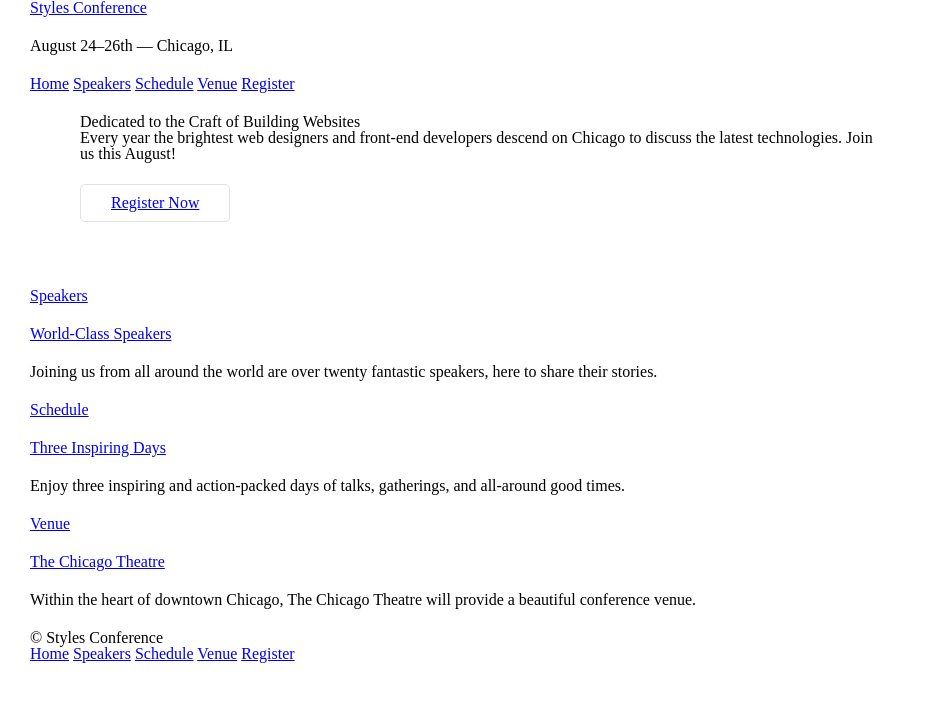
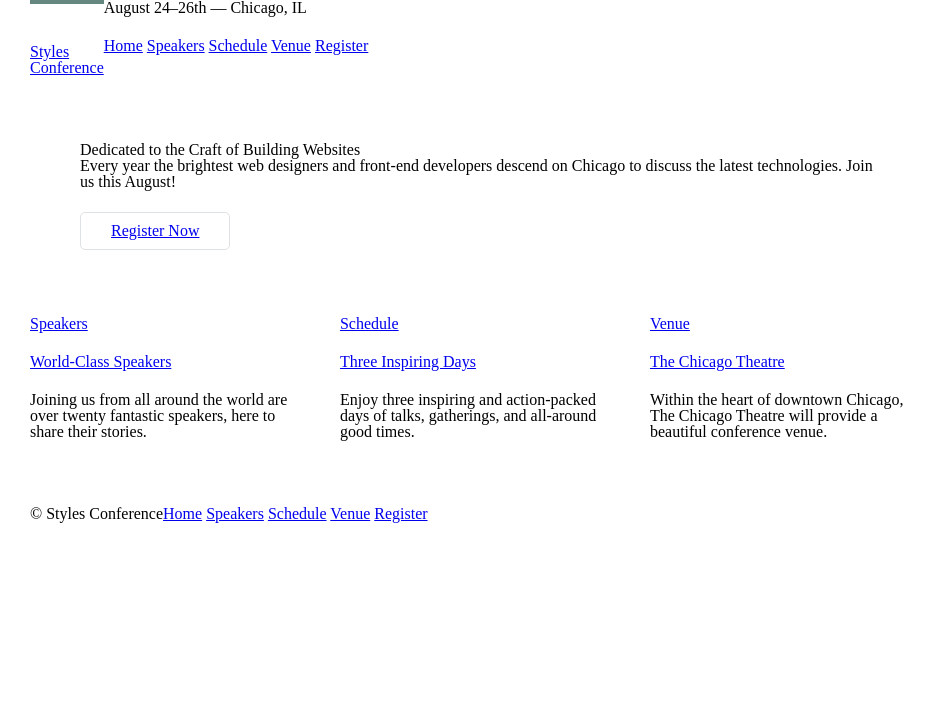
Before and after one commit to graymd/learn_to_code_html_css, a plain HTML site: page index.html in a window 1280 px wide. Shown: the whole page, without its empty margins (0-936 px from the left). Drawn offline with Linux system fonts and the light colour scheme.

Commit message:
positioning content - lesson 5

```diff
--- a/assets/stylesheets/main.css
+++ b/assets/stylesheets/main.css
@@ -61,11 +61,58 @@ table {
           box-sizing: border-box;
 }
 
+.container,
+.grid {
+  margin 0 auto;
+
+  width: 960px;
+}
+
 .container {
-  margin 0 auto;
   padding-left: 30px;
   padding-right: 30px;
-  width: 960px;
+}
+
+.col-1-3 {
+  width: 33.33%;
+}
+
+.col-2-3 {
+  width: 66.66%;
+}
+
+.col-1-3,
+.col-2-3 {
+  display: inline-block;
+  vertical-align: top;
+}
+
+.grid,
+.col-1-3,
+.col-2-3 {
+  padding-left: 15px;
+  padding-right: 15px;
+}
+
+/*
+  =======================================
+  Clearfix
+  =======================================
+*/
+
+.group:before,
+.group:after {
+  content: "";
+  display: table;
+}
+
+.group:after {
+  clear: both;
+}
+
+.group {
+  clear: both;
+  *zoom: 1;
 }
 
 /*
@@ -104,3 +151,30 @@ h1, h3, h4, h5, p {
 .hero {
   padding: 22px 80px 66px 80px;
 }
+
+/*
+  =======================================
+  Primary header
+  =======================================
+*/
+
+.logo {
+  border-top: 4px solid #648880;
+  padding: 40px 0 22px 0;
+  float: left;
+}
+
+/*
+  ========================================
+  Primary footer
+  ========================================
+*/
+
+.primary-footer small {
+  float: left;
+}
+
+.primary-footer {
+  padding-bottom: 44px;
+  padding-top: 44px;
+}
--- a/index.html
+++ b/index.html
@@ -6,9 +6,9 @@
     <link rel="stylesheet" href="assets/stylesheets/main.css">
   </head>
   <body>
-    <header class="container">
-      <h1>
-        <a href="index.html">Styles Conference</a>
+    <header class="container group">
+      <h1 class="logo">
+        <a href="index.html">Styles <br> Conference</a>
       </h1>
       <h3>August 24&ndash;26th &mdash; Chicago, IL</h3>
 
@@ -25,22 +25,25 @@
       <p>Every year the brightest web designers and front-end developers descend on Chicago to discuss the latest technologies. Join us this August!</p>
       <a href="register.html" class="btn btn-alt">Register Now</a>
     </section>
-    <section>
-      <section class="container">
+    <section class="grid">
+      <!-- Speakers -->
+      <section class="col-1-3">
         <a href="speakers.html">
           <h5>Speakers</h5>
           <h3>World-Class Speakers</h3>
         </a>
         <p>Joining us from all around the world are over twenty fantastic speakers, here to share their stories.</p>
-      </section>
-      <section class="container">
+      </section><!--
+        Schedule
+      --><section class="col-1-3">
         <a href="schedule.html">
           <h5>Schedule</h5>
           <h3>Three Inspiring Days</h3>
         </a>
         <p>Enjoy three inspiring and action-packed days of talks, gatherings, and all-around good times.</p>
-      </section>
-      <section class="container">
+      </section><!--
+        Venue
+      --><section class="col-1-3">
         <a href="venue.html">
           <h5>Venue</h5>
           <h3>The Chicago Theatre</h3>
@@ -48,7 +51,7 @@
         <p>Within the heart of downtown Chicago, The Chicago Theatre will provide a beautiful conference venue.</p>
       </section>
     </section>
-    <footer class="container">
+    <footer class="primary-footer container group">
       <small>&copy; Styles Conference</small>
       <nav>
         <a href="index.html">Home</a>
```
Also changed, not shown: register.html (+4 -4 lines), schedule.html (+4 -4 lines), speakers.html (+4 -4 lines), venue.html (+4 -4 lines).
